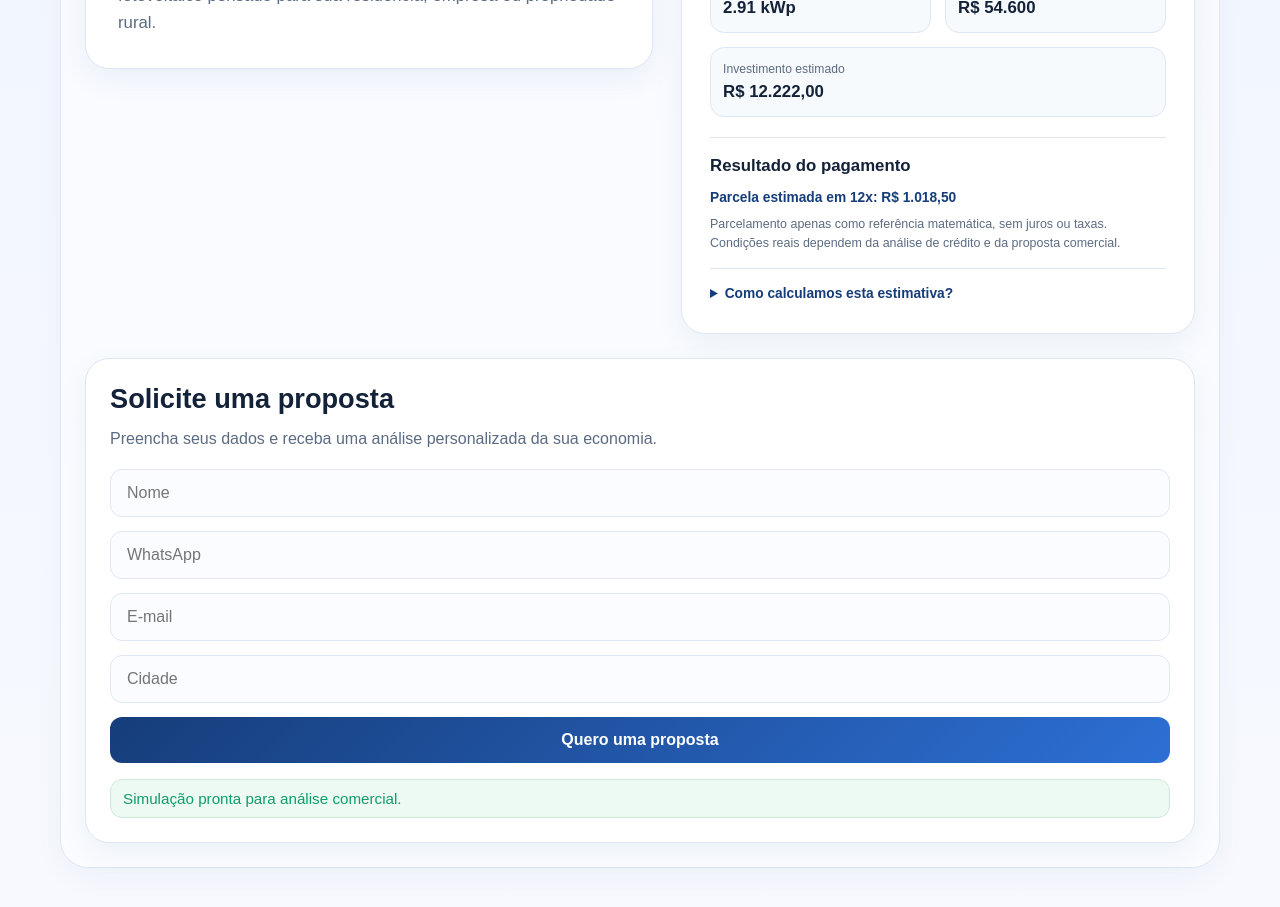
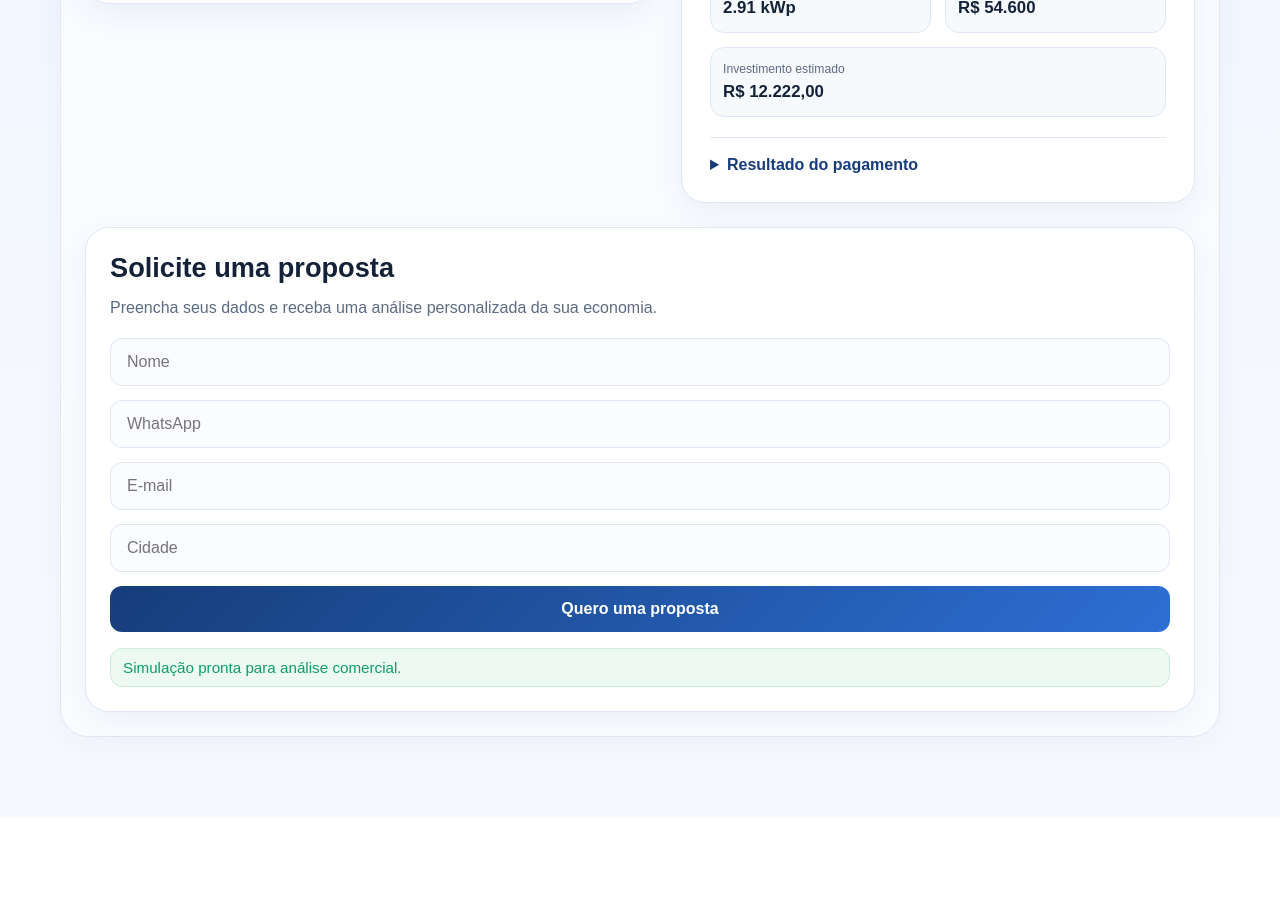
Before and after one commit to jacozinho/jb-ecosolar, a Next.js app in the folder frontend/: page / in a window 1280 px wide. Shown: the part 940-1847 px from the top of the page. After the commit the page ends 1757 px from the top, so only its background shows below. Built offline with nearby package versions, Linux system fonts and the light colour scheme; no server answers.

Commit message:
ui: recolher resultado do pagamento

```diff
--- a/frontend/src/app/globals.css
+++ b/frontend/src/app/globals.css
@@ -340,6 +340,12 @@ button {
   font-size: 0.78rem;
 }
 
+.payment-estimate > summary {
+  color: var(--primary);
+  cursor: pointer;
+  font-weight: 700;
+}
+
 .visually-hidden {
   position: absolute;
   width: 1px;
--- a/frontend/src/app/page.tsx
+++ b/frontend/src/app/page.tsx
@@ -150,8 +150,8 @@ export default function Home() {
                     <strong>R$ {resultadoExibido.investimento_estimado.toLocaleString("pt-BR", { minimumFractionDigits: 2 })}</strong>
                   </div>
                 </div>
-                <section className="payment-estimate" aria-labelledby="payment-result-heading">
-                  <h2 id="payment-result-heading">Resultado do pagamento</h2>
+                <details className="payment-estimate">
+                  <summary>Resultado do pagamento</summary>
                   {resultadoExibido.prazo_pagamento === prazoPagamento ? (
                     <p className="payment-selected">
                       {prazoPagamento === 0 ? "Valor estimado à vista" : `Parcela estimada em ${prazoPagamento}x`}: R$ {resultadoExibido.valor_pagamento_estimado.toLocaleString("pt-BR", { minimumFractionDigits: 2 })}
@@ -164,7 +164,6 @@ export default function Home() {
                   <p className="payment-disclaimer">
                     Parcelamento apenas como referência matemática, sem juros ou taxas. Condições reais dependem da análise de crédito e da proposta comercial.
                   </p>
-                </section>
                   <details className="simulation-methodology">
                     <summary>Como calculamos esta estimativa?</summary>
                     <p>
@@ -173,6 +172,7 @@ export default function Home() {
                     <p>
                       A economia considera a tarifa de energia, a produção solar média e as perdas técnicas do sistema. A proposta final depende da análise do local de instalação e do seu perfil de consumo.
                     </p>
+                  </details>
                 </details>
               </>
             )}
```
Lines whose indentation alone changed are shown as unchanged.
